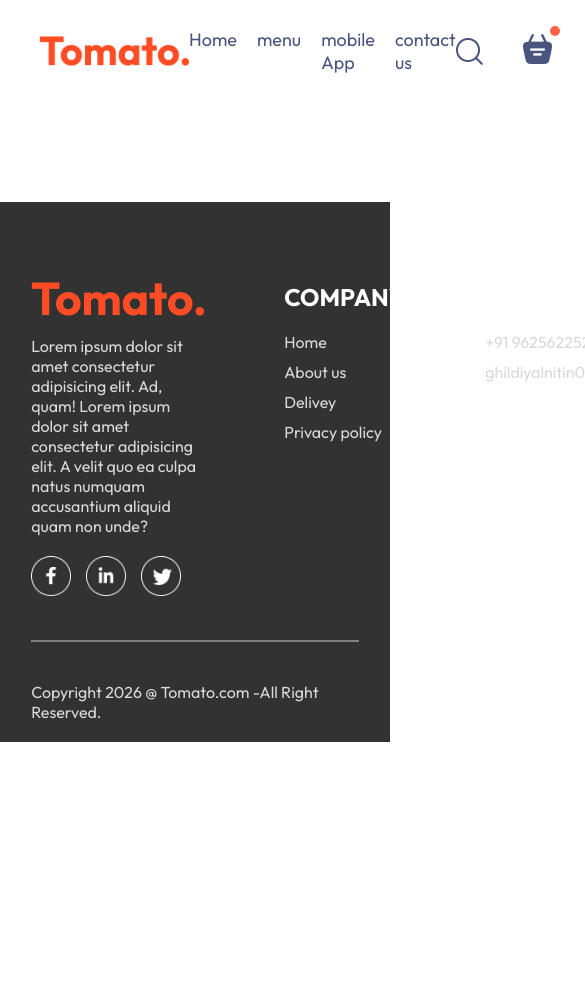
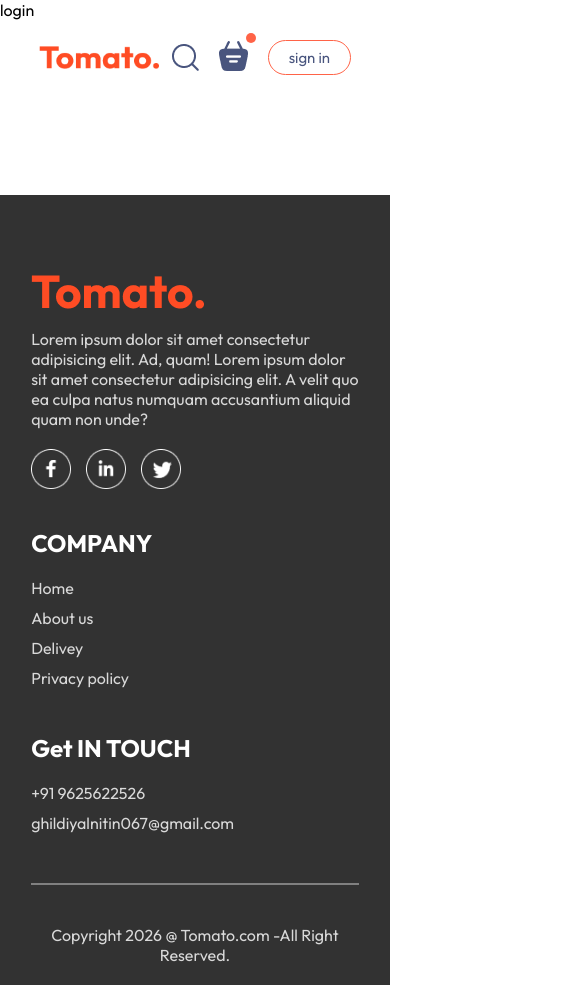
Before and after one commit to ghildiyalnitin067-a11y/mern-stack-projects, a React (Vite) app in the folder FOOD delivery/Frontend/: page /order in a window 390 px wide. Shown: the top 985 px of the page, 585 px wide, since content can reach past the window. Before the commit the page ends 844 px from the top, so only its background shows below. Built offline with nearby package versions, Linux system fonts and the light colour scheme.

Commit message:
make the frontend responsive

```diff
--- a/FOOD delivery/Frontend/src/App.jsx
+++ b/FOOD delivery/Frontend/src/App.jsx
@@ -1,16 +1,20 @@
-import React from 'react'
+import React, { useState } from 'react'
 import Navbar from './components/Navbar/Navbar'
 import { Route, Routes } from 'react-router-dom'
 import Home from './pages/Home/Home'
 import Cart from './pages/Cart/Cart'
 import PlaceOrder from './pages/PlaceOrder/PlaceOrder'
 import Footer from './components/Footer/Footer'
+import LoginPopup from './components/LoginPopup/LoginPopup'
 
 const App = () => {
+
+   const[showLogin,setShowLogin] = useState(false)
   return (
      <>
+     {!showLogin?<LoginPopup/>:<></>}
     <div className='app'>
-       <Navbar/>
+       <Navbar setShowLogin={setShowLogin}/>
        <Routes>
         <Route path='/' element={<Home/>}/>
         <Route path='/cart' element={<Cart/>}/>
--- /dev/null
+++ b/FOOD delivery/Frontend/src/components/AppDownload/AppDownload.css
@@ -0,0 +1,23 @@
+.app-download{
+    margin: auto auto;
+    margin-top: 100px;
+    font-size: max(3vw,20px);
+    text-align: center;
+    font-weight: 500;
+}
+.app-download-platforms{
+    display: flex;
+    justify-content: center;
+    gap: max(2vw,10px);
+    margin-top: 40px;
+}
+.app-download-platforms img{
+    width: max(30vw,120px);
+    max-width: 180px;
+    transition: 0.5s;
+    cursor: pointer;
+}
+
+.app-download-platforms img:hover{
+    transform: scale(1.05);
+}
--- /dev/null
+++ b/FOOD delivery/Frontend/src/components/AppDownload/AppDownload.jsx
@@ -0,0 +1,18 @@
+import React from 'react'
+import './AppDownload.css'
+import { assets } from '../../assets/assets'
+
+const AppDownload = () => {
+  return (
+    <div className='app-download' id='app-download'>
+      <p>Lorem ipsum dolor sit amet.<br />Tomato App</p>
+      <div className="app-download-platforms">
+        <img src={assets.play_store} alt="" />
+        <img src={assets.app_store} alt="" />
+      </div>
+
+    </div>
+  )
+}
+
+export default AppDownload
--- a/FOOD delivery/Frontend/src/components/ExploreMenu/ExploreMenu.css
+++ b/FOOD delivery/Frontend/src/components/ExploreMenu/ExploreMenu.css
@@ -46,3 +46,14 @@
     border: 4px solid tomato;
     padding: 2px;
 }
+
+@media (max-width:1050px) {
+    .explore-menu-text{
+        max-width: 100%;
+        font-size: 14px;
+
+
+
+    }
+
+}
--- a/FOOD delivery/Frontend/src/components/Footer/Footer.css
+++ b/FOOD delivery/Frontend/src/components/Footer/Footer.css
@@ -43,3 +43,13 @@
     background-color: grey;
     border: none;
 }
+@media (max-width:750px){
+    .footer-content{
+        display: flex;
+        flex-direction: column;
+        gap: 35px;
+    }
+    .footer-copyright{
+        text-align: center;
+    }
+}
--- a/FOOD delivery/Frontend/src/components/Header/Header.css
+++ b/FOOD delivery/Frontend/src/components/Header/Header.css
@@ -30,9 +30,29 @@
     border: none;
     color: #747474;
     font-weight: 500;
-    padding: 1vw,2.3vw;
+    padding: 2vw,4vw;
     background-color: white;
     font-size: max(1vw,13px);
     border-radius: 50px;
 
 }
+
+@media (max-width:1050px){
+
+    .header-contents{
+        max-width: 45%;
+    }
+}
+
+@media (max-width:750px){
+
+    .header-contents{
+        max-width: 65%;
+    }
+    .header-contents p {
+        display: none;
+    }
+    .header-contents button{
+        padding: 2vw 4vw;
+    }
+}
--- /dev/null
+++ b/FOOD delivery/Frontend/src/components/LoginPopup/LoginPopup.jsx
@@ -0,0 +1,12 @@
+import React from 'react'
+import './LoginPopup.css'
+
+const LoginPopup = () => {
+  return (
+    <div className='login-popup'>
+          login
+    </div>
+  )
+}
+
+export default LoginPopup
--- a/FOOD delivery/Frontend/src/components/Navbar/Navbar.css
+++ b/FOOD delivery/Frontend/src/components/Navbar/Navbar.css
@@ -56,3 +56,48 @@
     top: -8px;
     right: -8px;
 }
+
+@media(max-width:1050px){
+    .navbar .logo{
+        width: 140px;
+    }
+    .navbar-menu{
+        gap: 20px;
+        font-size: 17px;
+    }
+    .navbar-right{
+        gap: 30px;
+    }
+    .navbar-right-img{
+        width: 22px;
+    }
+    .navbar-right button{
+        padding: 8px 25px;
+    }
+}
+
+@media(max-width:900px){
+    .navbar .logo{
+        width: 120px;
+    }
+    .navbar-menu{
+        gap: 15px;
+        font-size: 17px;
+    }
+    .navbar-right{
+        gap: 20px;
+    }
+    .navbar-right-img{
+        width: 20px;
+    }
+    .navbar-right button{
+        padding: 7px 20px;
+        font-size: 15px;
+    }
+}
+@media(max-width:750px){
+    .navbar-menu{
+        display: none;
+    }
+
+}
--- a/FOOD delivery/Frontend/src/components/Navbar/Navbar.jsx
+++ b/FOOD delivery/Frontend/src/components/Navbar/Navbar.jsx
@@ -1,19 +1,66 @@
 import React, { useState } from 'react'
 import './Navbar.css'
 import { assets } from '../../assets/assets'
+import { Link, useNavigate, useLocation } from 'react-router-dom'
 
 
-const Navbar = () => {
+const Navbar = (setShowLogin) => {
 
-       const [menu,setMenu] = useState("");
+  const [menu, setMenu] = useState("");
+  const navigate = useNavigate();
+  const location = useLocation();
+
+  const smoothScrollTo = (targetY, duration = 800) => {
+    const startY = window.pageYOffset;
+    const difference = targetY - startY;
+    const startTime = performance.now();
+
+    const easeInOutCubic = (t) => {
+      return t < 0.5
+        ? 4 * t * t * t
+        : 1 - Math.pow(-2 * t + 2, 3) / 2;
+    };
+
+    const step = (currentTime) => {
+      const elapsed = currentTime - startTime;
+      const progress = Math.min(elapsed / duration, 1);
+      window.scrollTo(0, startY + difference * easeInOutCubic(progress));
+      if (progress < 1) {
+        window.requestAnimationFrame(step);
+      }
+    };
+
+    window.requestAnimationFrame(step);
+  };
+
+  const scrollToSection = (sectionId, menuName) => {
+    setMenu(menuName);
+    if (location.pathname !== '/') {
+      navigate('/');
+      setTimeout(() => {
+        const element = document.getElementById(sectionId);
+        if (element) {
+          const targetY = element.getBoundingClientRect().top + window.pageYOffset;
+          smoothScrollTo(targetY);
+        }
+      }, 100);
+    } else {
+      const element = document.getElementById(sectionId);
+      if (element) {
+        const targetY = element.getBoundingClientRect().top + window.pageYOffset;
+        smoothScrollTo(targetY);
+      }
+    }
+  };
+
   return (
     <div className='navbar'>
       <img src={assets.logo} alt="" className="logo" />
       <ul className="navbar-menu">
-         <li onClick={()=>setMenu("home")} className={menu=="home"?"active":""}>Home</li>
-         <li onClick={()=>setMenu("menu")} className={menu=="menu"?"active":""}>menu</li>
-         <li onClick={()=>setMenu("mobile-app")} className={menu=="mobile-app"?"active":""}>mobile App</li>
-         <li onClick={()=>setMenu("contact-us")} className={menu=="contact-us"?"active":""}>contact us</li>
+        <Link to='/' onClick={() => setMenu("home")} className={menu == "home" ? "active" : ""}>Home</Link>
+        <li onClick={() => scrollToSection('explore-menu', 'menu')} className={menu == "menu" ? "active" : ""}>menu</li>
+        <li onClick={() => scrollToSection('app-download', 'mobile-app')} className={menu == "mobile-app" ? "active" : ""}>mobile App</li>
+        <li onClick={() => scrollToSection('footer', 'contact-us')} className={menu == "contact-us" ? "active" : ""}>contact us</li>
       </ul>
       <div className="navbar-right">
         <img src={assets.search_icon} alt="" />
@@ -21,7 +68,7 @@
           <img src={assets.basket_icon} alt="" />
           <div className="dot"></div>
         </div>
-        <button>sign in</button>
+        <button onClick={()=>setShowLogin(true)}>sign in</button>
 
       </div>
     </div>
--- a/FOOD delivery/Frontend/src/index.css
+++ b/FOOD delivery/Frontend/src/index.css
@@ -1,35 +1,37 @@
 @import url('https://fonts.googleapis.com/css2?family=Outfit:wght@100..900&display=swap');
 
 
+html {
+  scroll-behavior: smooth;
+}
 
-
-*{
+* {
   padding: 0;
   margin: 0;
   box-sizing: border-box;
   font-family: Outfit;
 }
 
-body{
+body {
   min-height: 100vh;
-
 }
 
-a{
+a {
   text-decoration: none;
   color: inherit;
 }
 
-.app{
+.app {
   width: 80%;
   margin: auto;
 }
 
-@keyframes fadeIn{
-  0%{
+@keyframes fadeIn {
+  0% {
     opacity: 0;
   }
-  100%{
+
+  100% {
     opacity: 1;
   }
 }
--- a/FOOD delivery/Frontend/src/pages/Home/Home.jsx
+++ b/FOOD delivery/Frontend/src/pages/Home/Home.jsx
@@ -3,6 +3,7 @@
 import Header from '../../components/Header/Header'
 import ExploreMenu from '../../components/ExploreMenu/ExploreMenu'
 import FoodDisplay from '../../components/FoodDisplay/FoodDisplay'
+import AppDownload from '../../components/AppDownload/AppDownload'
 const Home = () => {
    const[category,setCategory] = useState("All");
   return (
@@ -10,6 +11,7 @@
        <Header/>
        <ExploreMenu category={category} setCategory={setCategory}/>
        <FoodDisplay category={category}/>
+       <AppDownload/>
     </div>
   )
 }
```
Also changed, not shown: FOOD delivery/Frontend/src/components/LoginPopup/LoginPopup.css (added). Lines whose indentation alone changed are shown as unchanged.
